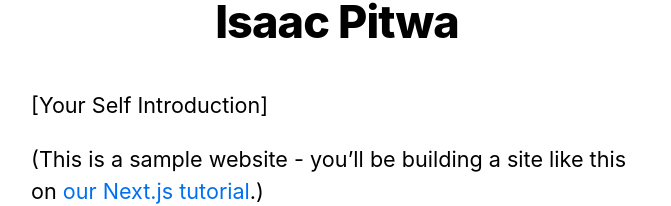
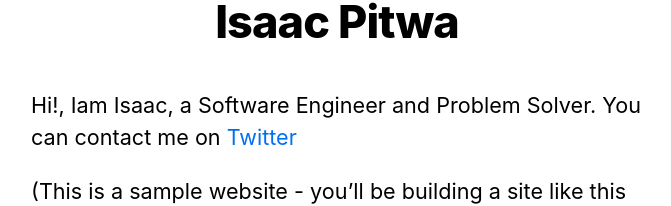
Before and after one commit to isaacpitwa/nextjs-blog, a Next.js app: page / in a window 1280 px wide. Shown: the part 221-427 px from the top of the page, without its empty margins (303-974 px from the left). Built offline with nearby package versions, Linux system fonts and the light colour scheme.

Commit message:
pre-rendering and fetching

```diff
--- a/pages/index.js
+++ b/pages/index.js
@@ -1,6 +1,7 @@
 import Head from 'next/head'
 import Layout, { siteTitle } from '../components/layout'
 import utilStyles from '../styles/utils.module.css'
+import Link from 'next/link'
 
 export default function Home() {
   return (
@@ -9,7 +10,7 @@ export default function Home() {
         <title>{siteTitle}</title>
       </Head>
       <section className={utilStyles.headingMd}>
-        <p>[Your Self Introduction]</p>
+        <p>Hi!, Iam Isaac, a Software Engineer and Problem Solver. You can contact me on <Link href="">Twitter</Link></p>
         <p>
           (This is a sample website - you’ll be building a site like this on{' '}
           <a href="https://nextjs.org/learn">our Next.js tutorial</a>.)
```
Also changed, not shown: posts/pre-rendering.md (added), posts/ssg-ssr.md (added), public/images/profile.jpg (added).
